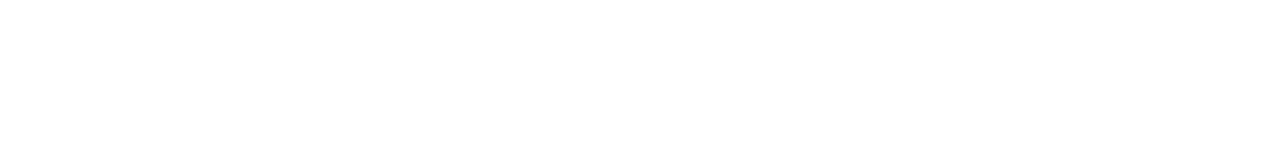
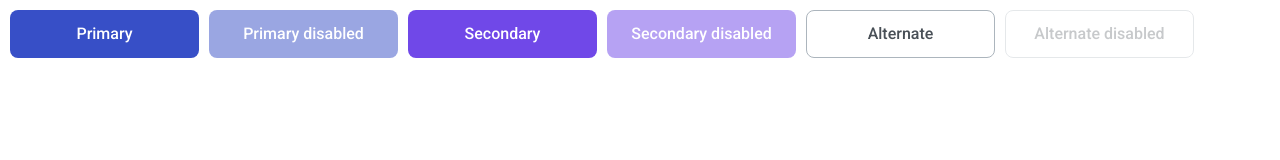
Before and after one commit to js-tasks-ru/htmlcss-20241107_prokhor-prokhorov-1991, a website: page 03-lection1/01-button/index.html in a window 1280 px wide. Drawn offline with Linux system fonts and the light colour scheme.

Commit message:
add solution for button

```diff
--- a/03-lection1/01-button/button.css
+++ b/03-lection1/01-button/button.css
@@ -1 +1,156 @@
 /* Стилизация кнопки */
+* {
+    padding: 0;
+    margin: 0;
+    border: 0;
+}
+
+*,
+*:before,
+*:after {
+    -moz-box-sizing: border-box;
+    -webkit-box-sizing: border-box;
+    box-sizing: border-box;
+}
+
+:focus,
+:active {
+    outline: none;
+}
+
+a:focus,
+a:active {
+    outline: none;
+}
+
+nav,
+footer,
+header,
+aside {
+    display: block;
+}
+
+html,
+body {
+    height: 100%;
+    width: 100%;
+    font-size: 100%;
+    line-height: 1;
+    font-size: 14px;
+    -ms-text-size-adjust: 100%;
+    -moz-text-size-adjust: 100%;
+    -webkit-text-size-adjust: 100%;
+}
+
+input,
+button,
+textarea {
+    font-family: inherit;
+}
+
+input::-ms-clear {
+    display: none;
+}
+
+button {
+    cursor: pointer;
+}
+
+button::-moz-focus-inner {
+    padding: 0;
+    border: 0;
+}
+
+a,
+a:visited {
+    text-decoration: none;
+}
+
+a:hover {
+    text-decoration: none;
+}
+
+ul li {
+    list-style: none;
+}
+
+img {
+    vertical-align: top;
+}
+
+*h1,
+h2,
+h3,
+h4,
+h5,
+h6 {
+    font-size: inherit;
+    font-weight: inherit;
+}
+
+:root {
+
+    --white: #ffffff;
+    --black: #212429;
+    --pink: #F784AD;
+    --purple: #7048E8;
+    --blue: #374FC7;
+    --red: #F03D3E;
+    --grey-1: #F8F9FA;
+    --grey-2: #DDE2E5;
+    --grey-3: #ACB5BD;
+    --grey-4: #495057;
+    --error: var(--red);
+    --success: var(--blue);
+    --primary: var(--blue);
+    --secondary: var(--purple);
+}
+
+.buttons-group {
+    display: flex;
+    margin-left: 10px;
+    margin-top: 10px;
+    gap: 10px;
+}
+.buttons-group button {
+    width: 189px;
+    height: 48px;
+    border-radius: 8px;
+    font-family: Roboto;
+    font-size: 16px;
+    font-weight: 500;
+    line-height: 18.75px;
+    text-align: center;
+}
+.btn__primary {
+    background-color: var(--blue);
+    color: var(--white);
+}
+.btn__primary-disabled {
+    background: var(--blue);
+    color: var(--white);
+    cursor: default;
+    opacity: 0.5;
+}
+.btn__secondary {
+    background: var(--purple);
+    color: var(--white);
+}
+.btn__secondary-disabled {
+    background: var(--purple);
+    color: var(--white);
+    cursor: default;
+    opacity: 0.5;
+}
+.btn__alternate {
+    background: var(--white);
+    color: var(--grey-4);
+    border: 1px solid var(--grey-3);
+}
+.btn__alternate-disabled {
+    background-color: var(--white);
+    color: var(--grey-4);
+    border: 1px solid var(--grey-3);
+    cursor: default;
+    opacity: 0.3;
+}
--- a/03-lection1/01-button/index.html
+++ b/03-lection1/01-button/index.html
@@ -1,11 +1,23 @@
 <!DOCTYPE html>
 <!-- Страница с кнопкой -->
 <html lang="ru">
+
 <head>
     <link rel="stylesheet" href="../../assets/css/main.css">
     <link rel="stylesheet" href="./button.css">
+    <link  href="'https://fonts.googleapis.com/css2?family=Roboto:ital,wght@0,100;0,300;0,400;0,500;0,700;0,900;1,100;1,300;1,400;1,500;1,700;1,900&display=swap'; ">
 </head>
+
 <body>
 
+    <div class="buttons-group">
+        <button class="btn__primary">Primary</button>
+        <button disabled class="btn__primary-disabled">Primary disabled</button>
+        <button class="btn__secondary">Secondary</button>
+        <button disabled class="btn__secondary-disabled">Secondary disabled</button>
+        <button class="btn__alternate">Alternate </button>
+        <button disabled class="btn__alternate-disabled">Alternate disabled</button>
+    </div>
 </body>
+
 </html>
```
Also changed, not shown: assets/css/main.css (line endings or trailing spaces). Lines whose indentation alone changed are shown as unchanged.
